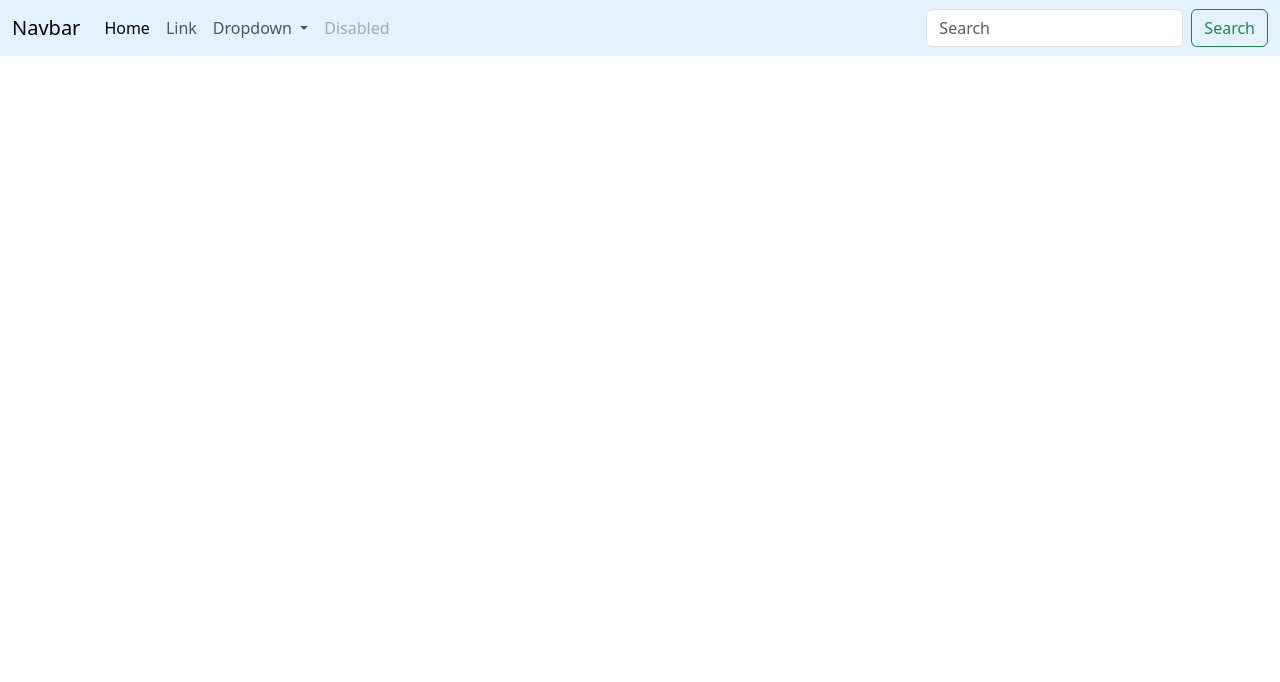
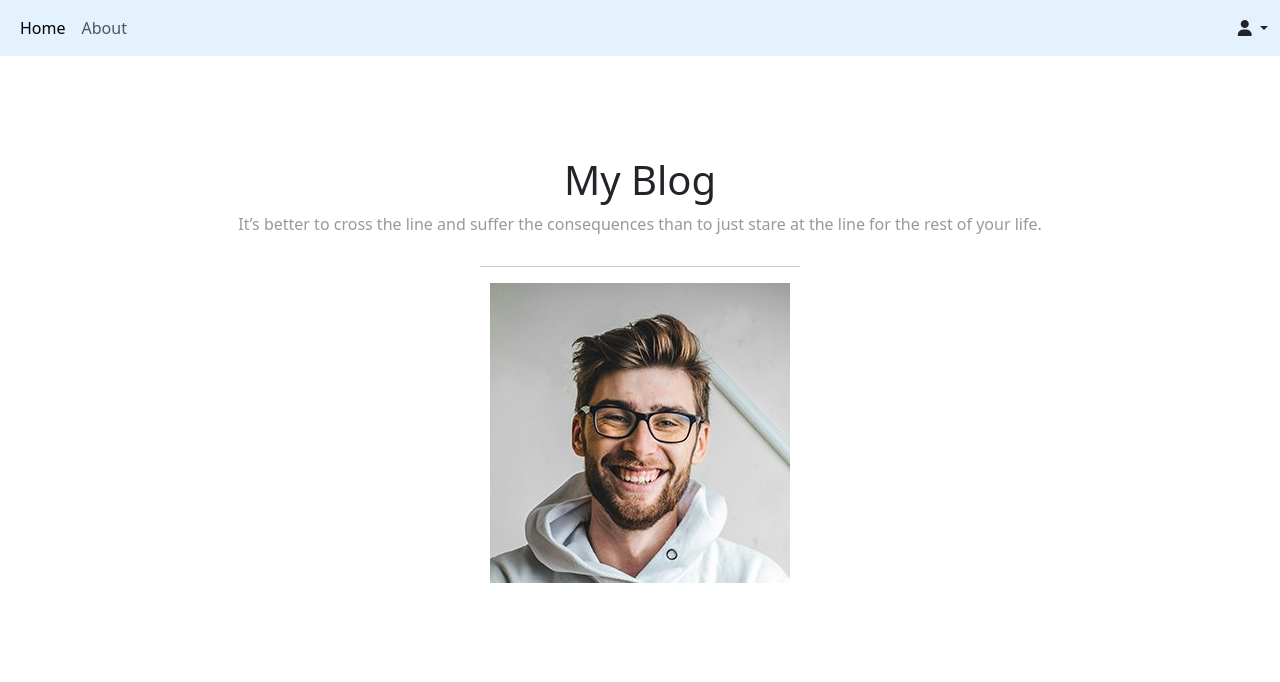
Before and after one commit to lehao212/blog-flask-simple, a Flask app: page /home in a window 1280 px wide. Shown: the top 682 px of the page. Run offline with Flask 2, Linux system fonts and the light colour scheme; the visitor is signed in with stand-in values (Sample User, id 1); some libraries are stand-ins or nearby versions.

Commit message:
update header and template

```diff
--- a/app/route.py
+++ b/app/route.py
@@ -5,7 +5,7 @@ from flask import render_template, request, redirect, url_for, session
 #Dieu huong
 @app.route('/')
 def main():
-    return render_template("index.html")
+    return render_template("home.html")
 
 
 
--- /dev/null
+++ b/app/static/css/header.css
@@ -0,0 +1,16 @@
+.logo-header {
+    padding: 10px;
+}
+
+.logo-header img {
+    width: 150px;
+}
+
+.dropdown-profile {
+    padding-right: 100px;
+    padding-left: 20px;
+
+}
+.dropdown-menu {
+    width: 20px !important;
+}
--- /dev/null
+++ b/app/static/css/home.css
@@ -0,0 +1,14 @@
+.box-content{
+    padding: 100px 0;
+}
+.title-all {
+    margin-bottom: 30px;
+}
+.title-all p {
+    font: 16;
+    color: #999;
+}
+.div-hr {
+    margin: 0 auto;
+    width: 25%;
+}
--- a/app/static/css/style.css
+++ b/app/static/css/style.css
@@ -1,3 +1,7 @@
 p {
     color: aquamarine;
 }
+
+.logo-header {
+    padding: 5px;
+}
--- a/app/templates/base.html
+++ b/app/templates/base.html
@@ -5,13 +5,17 @@
     <meta http-equiv="X-UA-Compatible" content="IE=edge">
     <meta name="viewport" content="width=device-width, initial-scale=1.0">
     <link href="https://cdn.jsdelivr.net/npm/bootstrap@5.3.0-alpha1/dist/css/bootstrap.min.css" rel="stylesheet" integrity="sha384-GLhlTQ8iRABdZLl6O3oVMWSktQOp6b7In1Zl3/Jr59b6EGGoI1aFkw7cmDA6j6gD" crossorigin="anonymous">
+    <link rel="stylesheet" href="../static/css/header.css">
+    <link rel="stylesheet" href="../static/css/home.css">
+    <link rel="stylesheet" href="https://cdnjs.cloudflare.com/ajax/libs/font-awesome/6.2.1/css/all.min.css">
   </head>
     <title>{% block title %} {% endblock %}</title>
 </head>
 <body>
-
+    {% include 'header.html' %}
     {% block content %} {% endblock %}
 </body>
 <script src="https://cdn.jsdelivr.net/npm/@popperjs/core@2.11.6/dist/umd/popper.min.js" integrity="sha384-oBqDVmMz9ATKxIep9tiCxS/Z9fNfEXiDAYTujMAeBAsjFuCZSmKbSSUnQlmh/jp3" crossorigin="anonymous"></script>
 <script src="https://cdn.jsdelivr.net/npm/bootstrap@5.3.0-alpha1/dist/js/bootstrap.min.js" integrity="sha384-mQ93GR66B00ZXjt0YO5KlohRA5SY2XofN4zfuZxLkoj1gXtW8ANNCe9d5Y3eG5eD" crossorigin="anonymous"></script>
+<script src="https://kit.fontawesome.com/d6cbe86234.js" crossorigin="anonymous"></script>
 </html>
--- /dev/null
+++ b/app/templates/header.html
@@ -0,0 +1,51 @@
+<nav class="navbar navbar-expand-lg " style="background-color: #e3f2fd;">
+    <!-- <div class="logo-header">
+        <img src="../static/img/logo_220x40.png" alt="">
+    </div> -->
+    <div class="container-fluid">
+      <!-- <a class="navbar-brand" href="#">Navbar</a>
+      <button class="navbar-toggler" type="button" data-bs-toggle="collapse" data-bs-target="#navbarSupportedContent" aria-controls="navbarSupportedContent" aria-expanded="false" aria-label="Toggle navigation">
+        <span class="navbar-toggler-icon"></span>
+      </button> -->
+      <div class="collapse navbar-collapse" id="navbarSupportedContent">
+        <ul class="navbar-nav me-auto mb-2 mb-lg-0">
+          <li class="nav-item">
+            <a class="nav-link active" aria-current="page" href="#">Home</a>
+          </li>
+          <li class="nav-item">
+            <a class="nav-link" href="#">About</a>
+          </li>
+          <!-- <li class="nav-item dropdown">
+            <a class="nav-link dropdown-toggle" href="#" role="button" data-bs-toggle="dropdown" aria-expanded="false">
+              Dropdown
+            </a>
+            <ul class="dropdown-menu">
+              <li><a class="dropdown-item" href="#">Action</a></li>
+              <li><a class="dropdown-item" href="#">Another action</a></li>
+              <li><hr class="dropdown-divider"></li>
+              <li><a class="dropdown-item" href="#">Something else here</a></li>
+            </ul>
+          </li>
+          <li class="nav-item">
+            <a class="nav-link disabled">Disabled</a>
+          </li> -->
+        </ul>
+        <!-- <form class="d-flex" role="search">
+          <input class="form-control me-2" type="search" placeholder="Search" aria-label="Search">
+          <button class="btn btn-outline-success" type="submit">Search</button>
+        </form> -->
+        <div class="nav-item dropdown ">
+            <a class="nav-link dropdown-toggle" href="#" role="button" data-bs-toggle="dropdown" aria-expanded="false">
+                <!-- <img src="../static/img/user-solid.svg" alt=""> -->
+                <i class="fa-solid fa-user"></i>
+              </a>
+              <ul class="dropdown-menu">
+                <li><a class="dropdown-item" href="#">Profile</a></li>
+                <li><a class="dropdown-item" href="#">Log out</a></li>
+                <li><hr class="dropdown-divider"></li>
+                <!-- <li><a class="dropdown-item" href="#">Something else here</a></li> -->
+              </ul>
+        </div>
+      </div>
+    </div>
+  </nav>
--- a/app/templates/home.html
+++ b/app/templates/home.html
@@ -1,40 +1,17 @@
 {% extends "base.html"%}
 {% block title %} Home Page {% endblock %}
 {% block content %}
-<nav class="navbar navbar-expand-lg " style="background-color: #e3f2fd;">
-    <div class="container-fluid">
-      <a class="navbar-brand" href="#">Navbar</a>
-      <button class="navbar-toggler" type="button" data-bs-toggle="collapse" data-bs-target="#navbarSupportedContent" aria-controls="navbarSupportedContent" aria-expanded="false" aria-label="Toggle navigation">
-        <span class="navbar-toggler-icon"></span>
-      </button>
-      <div class="collapse navbar-collapse" id="navbarSupportedContent">
-        <ul class="navbar-nav me-auto mb-2 mb-lg-0">
-          <li class="nav-item">
-            <a class="nav-link active" aria-current="page" href="#">Home</a>
-          </li>
-          <li class="nav-item">
-            <a class="nav-link" href="#">Link</a>
-          </li>
-          <li class="nav-item dropdown">
-            <a class="nav-link dropdown-toggle" href="#" role="button" data-bs-toggle="dropdown" aria-expanded="false">
-              Dropdown
-            </a>
-            <ul class="dropdown-menu">
-              <li><a class="dropdown-item" href="#">Action</a></li>
-              <li><a class="dropdown-item" href="#">Another action</a></li>
-              <li><hr class="dropdown-divider"></li>
-              <li><a class="dropdown-item" href="#">Something else here</a></li>
-            </ul>
-          </li>
-          <li class="nav-item">
-            <a class="nav-link disabled">Disabled</a>
-          </li>
-        </ul>
-        <form class="d-flex" role="search">
-          <input class="form-control me-2" type="search" placeholder="Search" aria-label="Search">
-          <button class="btn btn-outline-success" type="submit">Search</button>
-        </form>
-      </div>
-    </div>
-  </nav>
+<div class="box-content">
+  <div class="title-all text-center">
+    <h1>My Blog</h1>
+    <p>It’s better to cross the line and suffer the consequences than to just stare at the line for the rest of your life.</p>
+  </div>
+  <div class="div-hr">
+    <hr>
+  </div>
+  <div class="img-blog text-center">
+    <img src="../static/img/user.jpg" alt="">
+  </div>
+</div>
+
 {% endblock %}
```
Also changed, not shown: app/static/img/logo_220x40.png (added), app/static/img/user-solid.svg (added), app/static/img/user.jpg (added).
